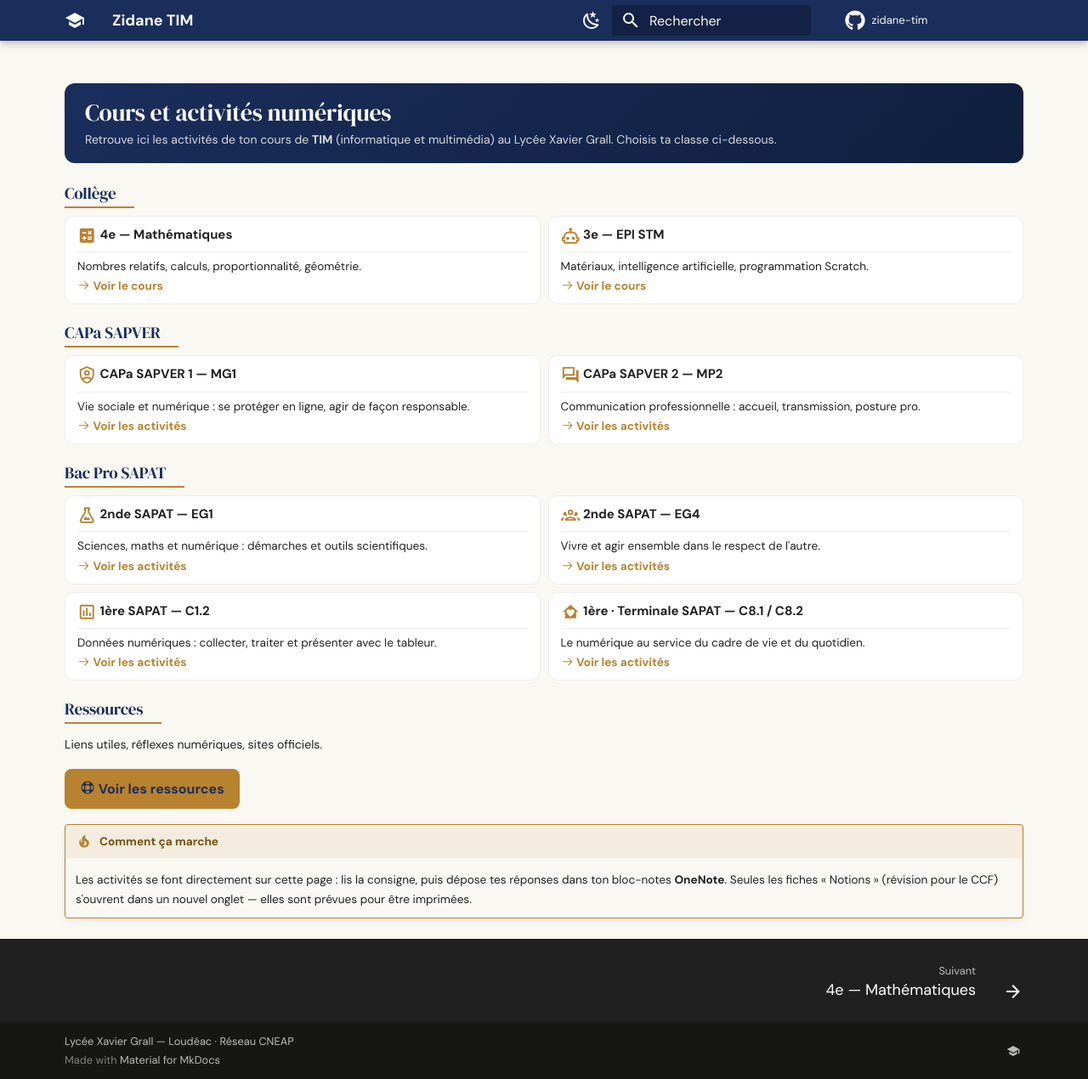
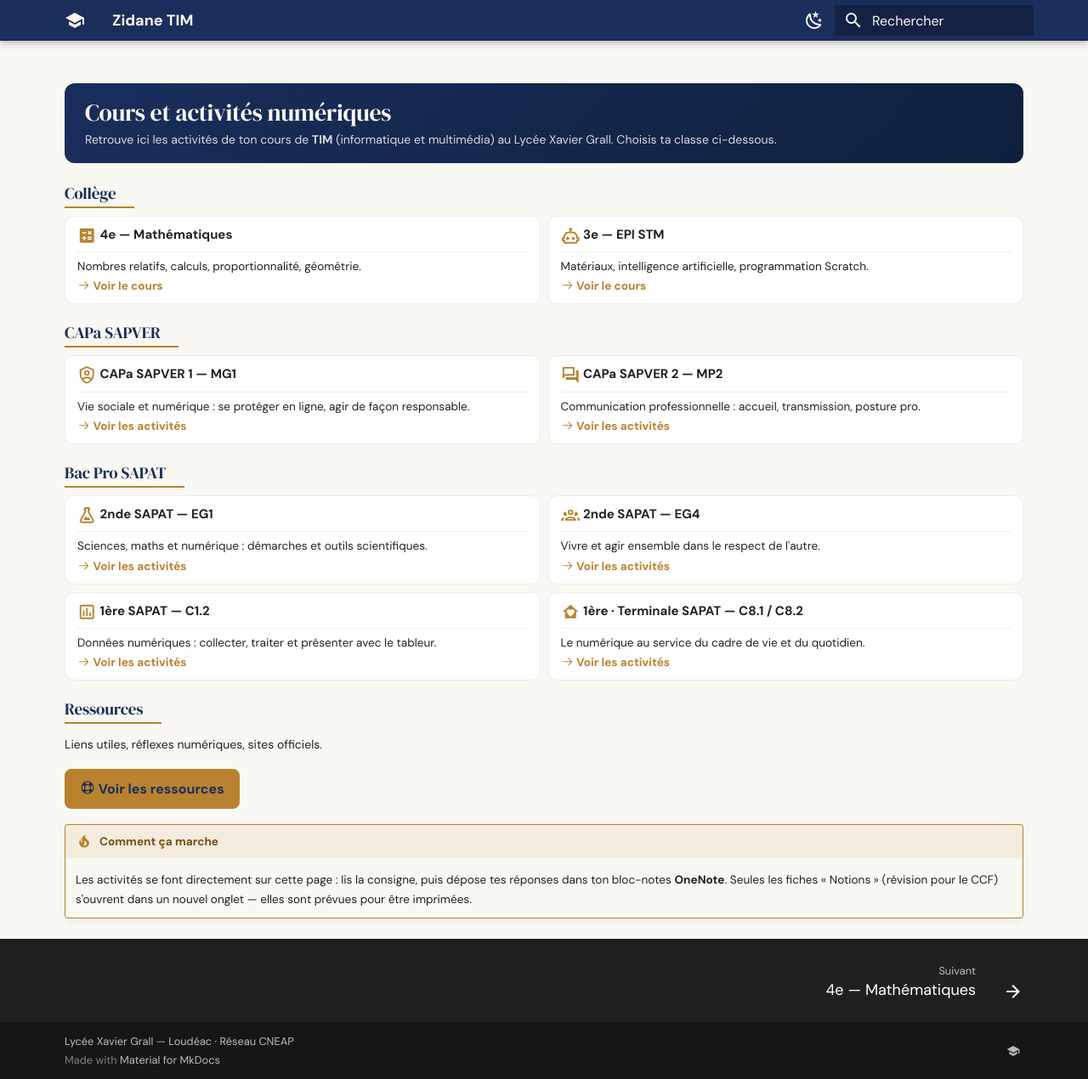
Before and after one commit to zidaneTim/zidane-tim, an MkDocs documentation site: the page built from docs/index.md, in a window 1280 px wide and 1270 px high. Shown: the whole window at 85% size. Built offline with MkDocs 1.6.1 and Material for MkDocs 9.7.7, drawn with Linux system fonts in a browser that asks for light colours; comment, search, counter and statistics services are not loaded.

Commit message:
Retirer le lien 'Aller au depot' du header (repo_url/repo_name)

```diff
--- a/mkdocs.yml
+++ b/mkdocs.yml
@@ -1,8 +1,6 @@
 site_name: Zidane TIM
 site_description: Cours et activités numériques — Lycée Xavier Grall, Loudéac
 site_url: https://zidanetim.github.io/zidane-tim/
-repo_url: https://github.com/zidaneTim/zidane-tim
-repo_name: zidane-tim
 copyright: Lycée Xavier Grall — Loudéac · Réseau CNEAP
 
 theme:
```
